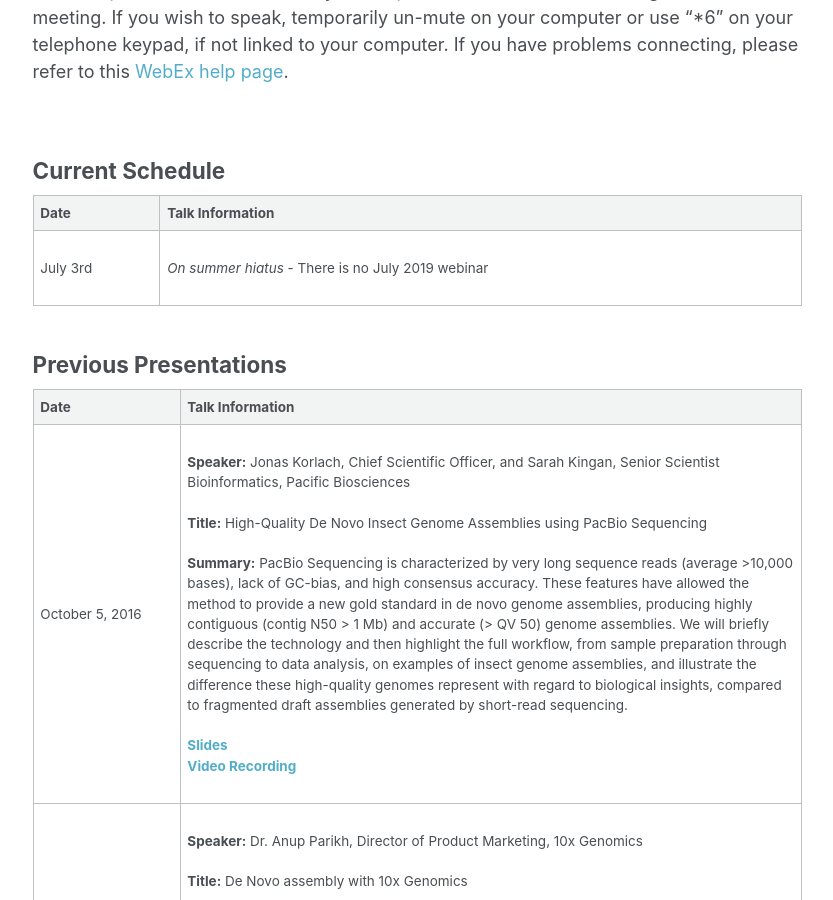
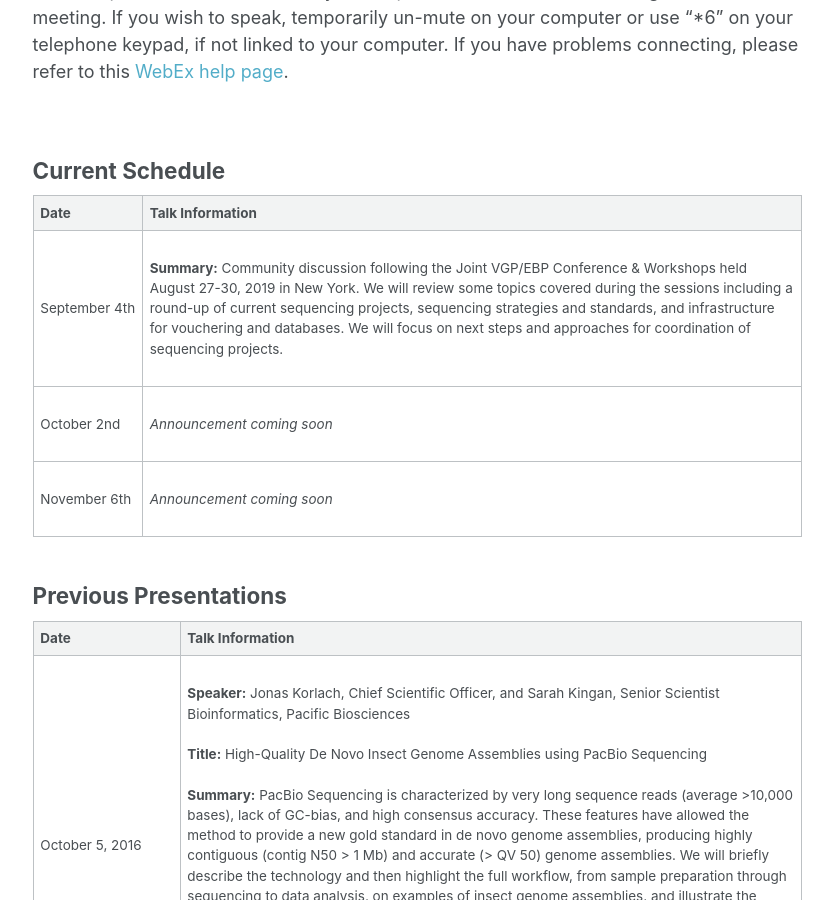
Before and after one commit to i5k/i5k.github.io, a Jekyll site: the page built from _pages/webinar.md, in a window 1280 px wide and 900 px high, scrolled down 1396 px. Shown: the whole window, without its empty margins (249-1082 px from the left). Built offline with Jekyll 4.4.1, drawn with Linux system fonts in a browser that asks for light colours; some of the changed text lies outside the part shown.

Commit message:
Update webinar.md

```diff
--- a/_pages/webinar.md
+++ b/_pages/webinar.md
@@ -34,7 +34,9 @@
 
 | __Date__ | __Talk Information__|
 | ---- | ---- |
-|July&nbsp;3rd|<br>*On summer hiatus* - There is no July 2019 webinar<br><br>|
+|September&nbsp;4th|<br>__Summary:__ Community discussion following the Joint VGP/EBP Conference & Workshops held August 27-30, 2019 in New York.  We will review some topics covered during the sessions including a round-up of current sequencing projects, sequencing strategies and standards, and infrastructure for vouchering and databases.  We will focus on next steps and approaches for coordination of sequencing projects.<br><br>|
+|October&nbsp;2nd|<br> *Announcement coming soon* <br><br>|
+|November&nbsp;6th|<br> *Announcement coming soon* <br><br>|
 
 <a name="previous"></a>
 
@@ -74,5 +76,7 @@
 |February&nbsp;6th,&nbsp;2019|<br>*On hiatus* - There was no February 2019 webinar<br><br>|
 |March&nbsp;6th,&nbsp;2019|<br>__Speakers:__ Mara Lawniczak, Group Leader, Wellcome Sanger Institute<br>Sarah Kingan, Staff Scientist, Pacific Biosciences<br><br>__Title:__ High quality PacBio genomes from single insects: implications for vector research <br><br>__Summary:__ Recent improvements in library preparation make high quality PacBio genome assembly accessible to projects with limited DNA amounts. We summarize the new low DNA input protocol which requires ~150 ng of genomic DNA, present results from a variety of small-bodied, heterozygous organisms, and discuss the implications of this new method for malaria research.<br><br>__[Webinar Slides - Kingan](webinar_slides/i5k_webinar_PacBio_Kingan_Mar06_2019.pdf)<br>[Webinar Slides - Lawniczak](webinar_slides/i5k_webinar_PacBio_Lawniczak_Mar06_2019.pdf)__<br>__[Video recording](https://youtu.be/2xs9MaofTzE)__<br><br>|
 |April&nbsp;3rd,&nbsp;2019|<br>__Speakers:__ Gene Robinson, Director of the Carl R. Woese Institute for Genomic Biology, Swanlund Chair, Center for Advanced Study Professor in Entomology and Neuroscience, University of Illinois at Urbana-Champaign<br>Anna Childers, Computational Biologist, USDA-ARS<br><br>__Title:__ The Earth BioGenome Project and Ag100Pest Initiative <br><br>__Summary:__ This will be an update of the [EBP](https://www.earthbiogenome.org/) and Ag100Pests efforts, including a report out from the EBP launch in London, October 30, 2018.<br><br>__[Webinar Slides - Robinson](webinar_slides/i5k_webinar_EBP_Robinson_Apr_03_2019.pdf)__ <br> __[Webinar Slides - Childers](webinar_slides/i5K_webinar_Ag100Pest_Childers_Apr_03_2019.pdf)__<br>__[Video recording](https://youtu.be/y68iJOWGIDc)__<br><br>|
-|May&nbsp;1st|<br>__CANCELED__<br><br>|
-|June&nbsp;5th|<br>No webinar in June to accomodate those attending the [12th Annual Arthropod Genomics Symposium at Kansas State University](https://www.k-state.edu/agc/ags/index.html).<br><br>|
+|May&nbsp;1st,&nbsp;2019|<br>__CANCELED__<br><br>|
+|June&nbsp;5th,&nbsp;2019|<br>No webinar in June to accomodate those attending the [12th Annual Arthropod Genomics Symposium at Kansas State University](https://www.k-state.edu/agc/ags/index.html).<br><br>|
+|July&nbsp;3rd,&nbsp;2019|<br>*On summer hiatus* - There was no July 2019 webinar<br><br>|
+|August&nbsp;7th,&nbsp;2019|<br>*On summer hiatus* - There was no August 2019 webinar<br><br>|
```
